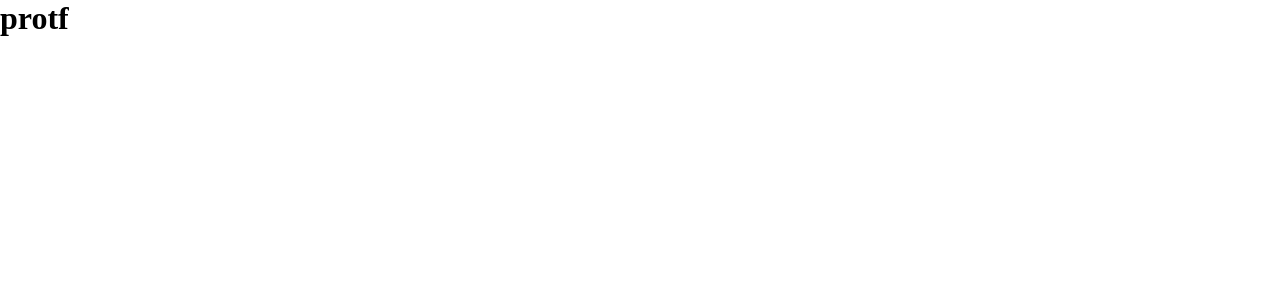
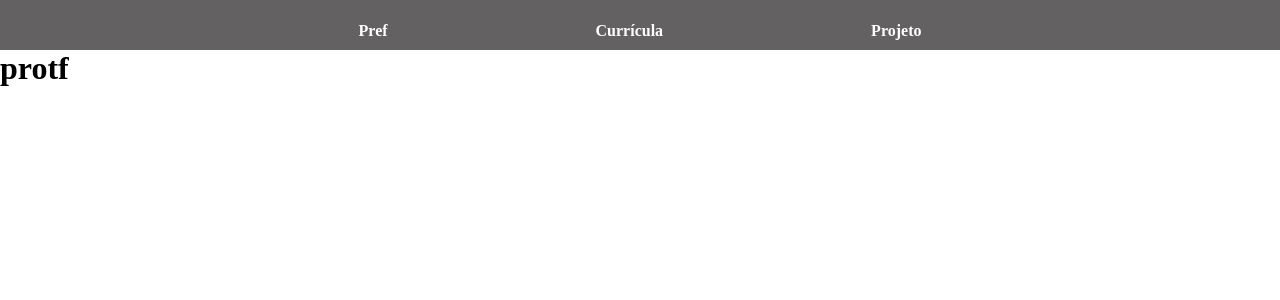
Before and after one commit to Zerogallo/portfolio, a React (Vite) app: page / in a window 1280 px wide. Shown: the top 300 px of the page. Built offline with nearby package versions, Linux system fonts and the light colour scheme.

Commit message:
add header

```diff
--- /dev/null
+++ b/src/header/indexHeader.jsx
@@ -0,0 +1,21 @@
+import styles from "./stylesHeader.module.css";
+
+export default function Header() {
+  return (
+    <>
+      <div className={styles.header}>
+        <div className={styles.caixaNav}>
+          <a href="#" di="up">
+            Pref
+          </a>
+          <a href="#" di="meio">
+            Currícula
+          </a>
+          <a href="#" di="down">
+            Projeto
+          </a>
+        </div>
+      </div>
+    </>
+  );
+}
--- /dev/null
+++ b/src/header/stylesHeader.module.css
@@ -0,0 +1,27 @@
+.header {
+  background-color: rgb(99, 97, 97);
+
+  width: auto;
+  height: 50px;
+}
+.caixaNav {
+  display: flex;
+  align-items: center;
+  justify-content: center;
+  gap: 200px;
+  padding: 20px;
+}
+.caixaNav a {
+  text-decoration: none;
+  color: white;
+  cursor: pointer;
+  font-weight: bold;
+  padding: 2px 4px;
+  border-radius: 3px;
+  transition: all 0.3s ease;
+}
+.caixaNav a:hover {
+  color: blue;
+  background-color: #f0f0f0;
+  text-decoration: underline;
+}
--- a/src/portf/indexportf.jsx
+++ b/src/portf/indexportf.jsx
@@ -1,8 +1,10 @@
+import Header from "../header/indexHeader";
 import styles from "./stylesportf.module.css";
 
 export default function Protf() {
   return (
     <>
+      <Header />
       <div className={styles.contener}>
         <h1>protf</h1>
       </div>
```
